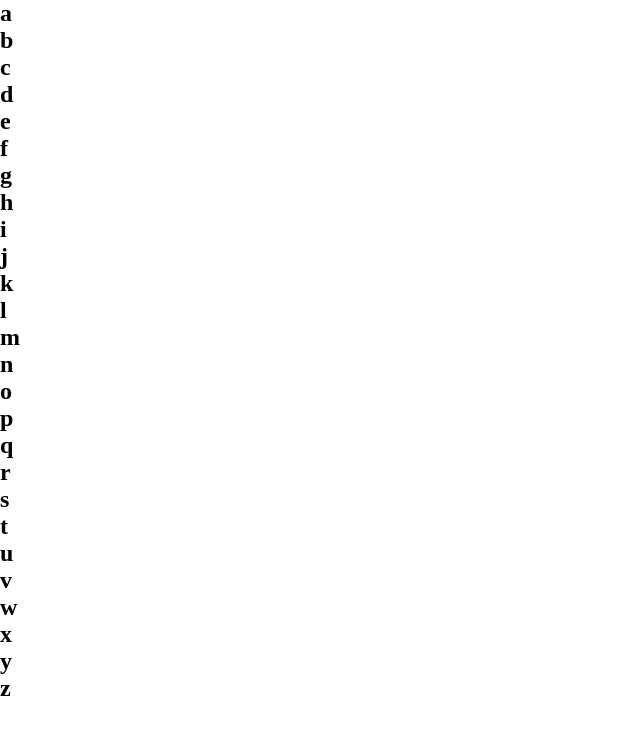
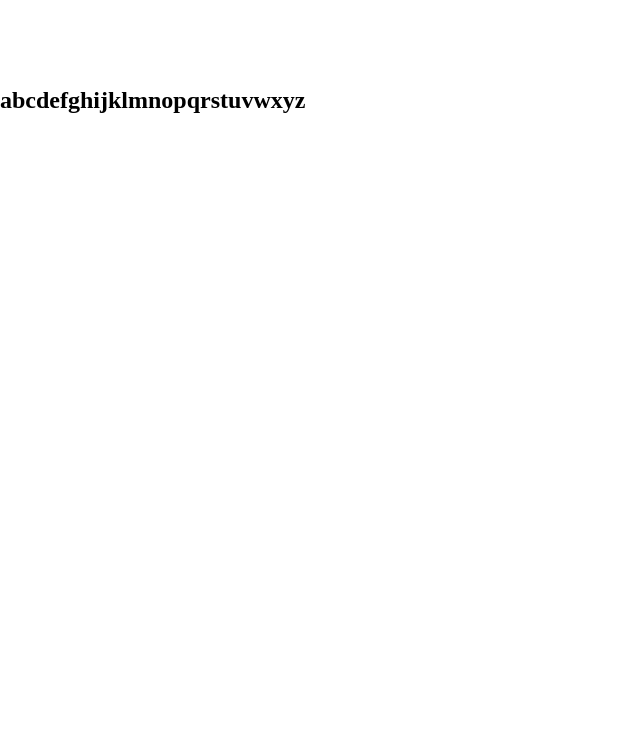
Before and after one commit to bernardkrehula/Recat-typescript-hangman-word-game, a React (Vite) app in the folder my-app/: page / in a window 1280 px wide. Shown: the top 734 px of the page, without its empty margins (0-640 px from the left). Built offline with nearby package versions, Linux system fonts and the light colour scheme.

Commit message:
change properties hangmanData

```diff
--- a/my-app/src/components/Aphabet.tsx
+++ /dev/null
@@ -1,17 +0,0 @@
-type AlphabetProps = {
-    alphabet: string[]
-}
-
-const Alphabet = ({alphabet}: AlphabetProps) => {
-
-    return(
-        <div className='words'>
-          {alphabet.map((word: string) => {
-            return(
-              <h2 key={word}>{word}</h2>
-            )
-          })}
-        </div>
-    )
-}
-export default Alphabet;
--- /dev/null
+++ b/my-app/src/components/alphabet/Alphabet.css
@@ -0,0 +1,16 @@
+.words{
+    display: grid;
+    height: 200px;
+    width: 500px;
+    grid-template-columns: repeat(10, 1fr);
+    justify-items: center;
+}
+.word {
+    display: flex;
+    text-align: center;
+    align-items: center;
+}
+.word p {
+    width: fit-content;
+    margin: 0;
+}
--- /dev/null
+++ b/my-app/src/components/alphabet/Aphabet.tsx
@@ -0,0 +1,21 @@
+import './Alphabet.css'
+
+type AlphabetProps = {
+    alphabet: string[];
+}
+
+const Alphabet = ({alphabet}: AlphabetProps) => {
+
+    return(
+        <div className='words'>
+          {alphabet.map((word: string, index: number) => {
+            return(
+              <div key={index} className='word'>
+                <h2 key={word}>{word}</h2>
+              </div>
+            )
+          })}
+        </div>
+    )
+}
+export default Alphabet;
--- a/my-app/src/data/hangmanData.ts
+++ b/my-app/src/data/hangmanData.ts
@@ -1,10 +1,13 @@
 
 const hangmanData = {
     mode: ['hard', 'easy'],
-    category: [ 'movie', 'tvshow', 'country', 'animal'],
+    category: {
+        movie: ['titanic', 'interstellar', 'spiderman', 'conjuring', 'batman'],
+        tvshow: ['supertalent', 'voice', 'friends', 'dexter'],
+        country: ['spain', 'france', 'sweden', 'norway', 'egypt'],
+        animal: ['lion', 'dog', 'cow', 'bird', 'shark']
+    },
 
-    alphabet: ['a', 'b', 'c', 'd', 'e', 'f', 'g', 'h', 'i',
-         'j', 'k', 'l', 'm', 'n', 'o', 'p', 'q', 'r', 's',
-         't', 'u', 'v', 'w', 'x', 'y', 'z']
+    alphabet: ['abcdefghijklmnopqrstuvwxyz']
 }
 export default hangmanData;
--- a/my-app/src/main/App.tsx
+++ b/my-app/src/main/App.tsx
@@ -1,18 +1,22 @@
 import { useEffect, useState } from 'react'
 import './App.css'
 import hangmanData from '../data/hangmanData';
-import Alphabet from '../components/Aphabet';
+import Alphabet from '../components/alphabet/Aphabet';
+//Prebaciti hangman data u neki objekt a guessedWord u state
+type HangmanType = {
+  mode: 'normal' | 'hard',
+  category: string[],
+  alphabet: string[],
+  guessedWords: string[]
+}
 
-type HangmanType = {
-  mode: string[],
-  category: string[],
-  alphabet: string[]
-}
 function App() {
   const [ hangman, setHangman ] = useState<HangmanType>({
-    mode: [],
+    mode: 'hard',
     category: [],
-    alphabet: []});
+    alphabet: [],
+    guessedWords: []
+  });
 
   useEffect(() => {
     setHangman(hangmanData);
```
